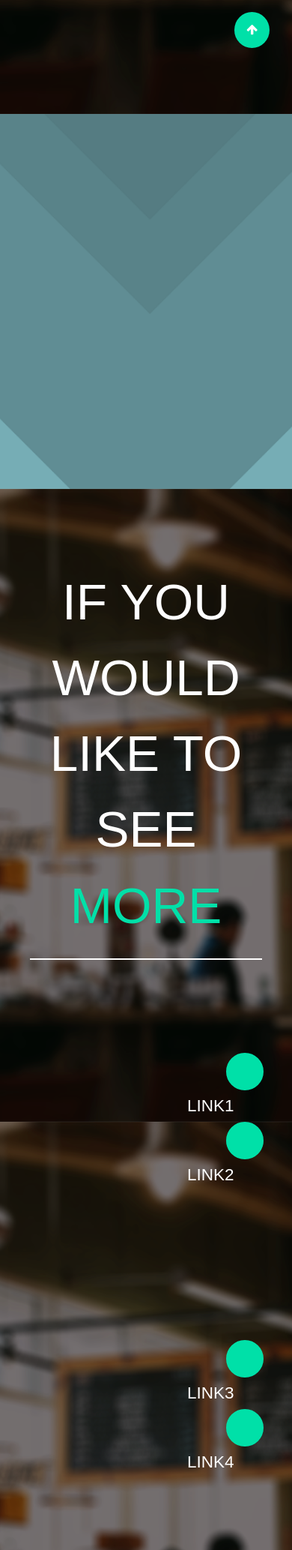
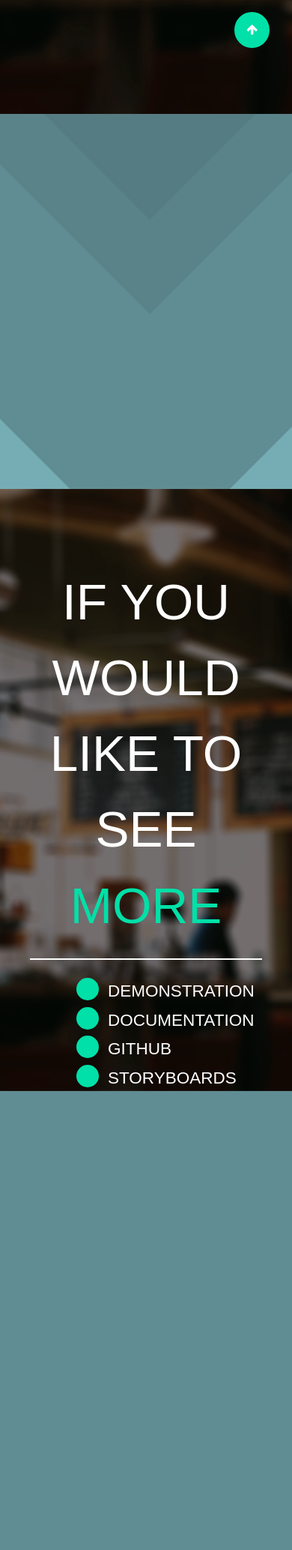
Before and after one commit to Aurenhardt/portfolio_project, a Django app: page /projects/ in a window 390 px wide. Shown: the part 760-2827 px from the top of the page at 75% size. After the commit the page ends 2215 px from the top, so only its background shows below. Run offline with Django 3.2, Linux system fonts and the light colour scheme; data that the repository does not hold is empty; some libraries are stand-ins or nearby versions; some web fonts are replaced.

Commit message:
More responsiveness code, I made the gallery more or less friendlier for mobile, same with projects page. Changes that responsiveness section in the css to activate on screens of less than 1080px, that is around the range when the original html starts to break and anything less than 1080px is acceptable with the current responsiveness css. Also finally added the link names so I can adjust the buttons for responsiveness.
TODO: Decide what to do with the buttons, ending up being the hardest thing to code for at the moment.

```diff
--- a/overviewpage/templates/overviewpage/gallery.html
+++ b/overviewpage/templates/overviewpage/gallery.html
@@ -46,7 +46,7 @@
 
 			     <div id="{{post.PostCategory}}" class="gallery-content" style="display: inline-block;">
 				    <div id="galleryImg">
-                                        <img id="myImg" src="{{post.image.url}}" alt="Test" width="400" height="400" onclick=ViewImage("{{post.image.url}}")>
+                                        <img id="myImg" src="{{post.image.url}}" alt="Test" onclick=ViewImage("{{post.image.url}}")>
                                     </div>
 			     </div>
 
--- a/overviewpage/templates/overviewpage/navbar.html
+++ b/overviewpage/templates/overviewpage/navbar.html
@@ -83,7 +83,15 @@
         </ul>
 
 	   <div class="lower-button-group">
-	      <ul>
+
+              <ul>
+               <li class="button-text-unit"><button class="button" href="#LINK1"></button><a>{{LINK1}}</a></li>
+               <li class="button-text-unit"><button class="button" href="#LINK1"></button><a>{{LINK2}}</a></li>
+               <li class="button-text-unit"><button class="button" href="#LINK1"></button><a>{{LINK3}}</a></li>
+               <li class="button-text-unit"><button class="button" href="#LINK1"></button><a>{{LINK4}}</a></li>
+              </ul>
+
+<!--	      <ul>
 	       <li class="button-text-unit"><button class="button" href="#LINK1"></button><a>{{LINK1}}</a></li>
 	       <li class="button-text-unit"><button class="button" href="#LINK1"></button><a>{{LINK2}}</a></li>
 	      </ul>
@@ -92,7 +100,7 @@
 	       <li class="button-text-unit"><button class="button" href="#LINK1"></button><a>{{LINK3}}</a></li>
 	       <li class="button-text-unit"><button class="button" href="#LINK1"></button><a>{{LINK4}}</a></li>
 	      </ul>
-
+-->
 	    </div>
 
     </div>
--- a/overviewpage/templates/overviewpage/projectpage.html
+++ b/overviewpage/templates/overviewpage/projectpage.html
@@ -32,7 +32,7 @@
 	{% block content %}
 	 <div class="gallery-container" style="padding-top:50px;">
                 <div class="title-card">
-			<div class="gallery">
+			<div id="projects" class="gallery">
 			{% for project in projects %}
 				<div id="{{project.ProjectCategory}}" class="gallery-content" style="display:hidden;">
                     			<div class="title-card">
@@ -46,7 +46,7 @@
 
 					<div class="project-container" style="display: hidden; padding:50px;">
                         	        	<div id="galleryImg" style="float:right; padding:10px;">
-                                	        	<img id="myImg" src="{{ project.image_first.url }}" style="padding-left:25px;" alt="Test" width="400" height="auto" onclick=ViewImage("{{post.image.url}}")>
+                                	        	<img id="projImg" src="{{ project.image_first.url }}" alt="Test" width="400" height="auto" onclick=ViewImage("{{post.image.url}}")>
                                 		</div>
 						<div class="proj-title">{{ project.subtitle_first }}</div>
 						<div class="proj-desc" style="display:inline">
@@ -57,7 +57,7 @@
 
 					<div class="project-container" style="display: hidden; padding:50px;">
                                 		<div id="galleryImg" style="float:left; padding:10px;">
-                                        		<img id="myImg" src="{{ project.image_secondary.url }}" style="padding-right:25px;" alt="Test" width="400" height="auto" onclick="ViewImage(&quot;&quot;)">
+                                        		<img id="projImg" src="{{ project.image_secondary.url }}" alt="Test" width="400" height="auto" onclick="ViewImage(&quot;&quot;)">
                                 		</div>
 						<div class="proj-title">{{ project.subtitle_second }}</div>
 						<div class="proj-desc" style="display: inline;">
--- a/overviewpage/views.py
+++ b/overviewpage/views.py
@@ -13,10 +13,10 @@ def home(request):
 		'pageTagline': 'ILLUSTRATOR | WEB DESIGNER | DEVELOPER',
 		'pageBottomTitle': 'MY ',
 		'pageBottomTitleHighlight': 'LINKS',
-		'LINK1': 'LINK1',
-		'LINK2': 'LINK2',
-		'LINK3': 'LINK3',
-		'LINK4': 'LINK4',
+		'LINK1': 'LINKEDIN',
+		'LINK2': 'INSTAGRAM',
+		'LINK3': 'GITHUB',
+		'LINK4': 'FIVERR',
 	}
 #Dictionary that contains a key 'posts' which is connected to the posts list at the beginning.
 
@@ -31,10 +31,10 @@ def gallery(request):
                 'pageTagline': 'A COLLECTION OF MY VARIOUS VISUAL WORKS',
                 'pageBottomTitle': 'MY ',
                 'pageBottomTitleHighlight': 'LINKS',
-                'LINK1': 'LINK1',
-                'LINK2': 'LINK2',
-                'LINK3': 'LINK3',
-                'LINK4': 'LINK4',
+                'LINK1': 'LINKEDIN',
+                'LINK2': 'INSTAGRAM',
+                'LINK3': 'GITHUB',
+                'LINK4': 'FIVERR',
 
 	}
 
@@ -48,10 +48,10 @@ def about(request):
 		'pageTagline': 'Lorem ipsum dolor sit amet, consectetur adipiscing elit, sed do eiusmod tempor incididunt ut labore et dolore magna aliqua. Ut enim ad minim veniam, quis nostrud exercitation ullamco laboris nisi ut aliquip ex ea commodo consequat. Duis aute irure dolor in reprehenderit in voluptate velit esse cillum dolore eu fugiat nulla pariatur. Excepteur sint occaecat cupidatat non proident, sunt in culpa qui officia deserunt mollit anim id est laborum. Lorem ipsum dolor sit amet, consectetur adipiscing elit, sed do eiusmod tempor incididunt ut labore et dolore magna aliqua. Ut enim ad minim veniam, quis nostrud exercitation ullamco laboris nisi ut aliquip ex ea commodo consequat. Duis aute irure dolor in reprehenderit in voluptate velit esse cillum dolore eu fugiat nulla pariatur. Excepteur sint occaecat cupidatat non proident, sunt in culpa qui officia deserunt mollit anim id est laborum. Lorem ipsum dolor sit amet, consectetur adipiscing elit, sed do eiusmod tempor incididunt ut labore et dolore magna aliqua. Ut enim ad minim veniam, quis nostrud exercitation ullamco laboris nisi ut aliquip ex ea commodo consequat. Duis aute irure dolor in reprehenderit in voluptate velit esse cillum dolore eu fugiat nulla pariatur. Excepteur sint occaecat cupidatat non proident, sunt in culpa qui officia deserunt mollit anim id est laborum.',
 		'pageBottomTitle': 'CONTACT ',
 		'pageBottomTitleHighlight': 'ME',
-		'LINK1': 'LINK5',
-		'LINK2': 'LINK6',
-		'LINK3': 'LINK7',
-		'LINK4': 'LINK8',
+		'LINK1': 'LINKEDIN',
+		'LINK2': 'INSTAGRAM',
+		'LINK3': 'GITHUB',
+		'LINK4': 'FIVERR',
 	}
 	return render(request,'overviewpage/aboutpage.html', context)
 
@@ -62,10 +62,10 @@ def links(request):
 		'pageTitleHighlight': 'MORE',
 		'pageBottomTitle': 'IF YOU WOULD LIKE TO SEE ',
 		'pageBottomTitleHighlight': 'MORE ',
-		'LINK1': 'LINK9',
-		'LINK2': 'LINK1',
-		'LINK3': 'LINK2',
-		'LINK4': 'LINK3',
+		'LINK1': 'LINKEDIN',
+		'LINK2': 'INSTAGRAM',
+		'LINK3': 'GITHUB',
+		'LINK4': 'FIVERR',
 	}
 	return render(request,'overviewpage/linkspage.html',context)
 
@@ -79,9 +79,9 @@ def projects(request):
 		'pageBottomTitle': 'IF YOU WOULD LIKE TO SEE ',
 		'proj-desc':'DESC PASSED THROUGH VIEW',
 		'pageBottomTitleHighlight': ' MORE',
-		'LINK1': 'LINK1',
-		'LINK2': 'LINK2',
-		'LINK3': 'LINK3',
-		'LINK4': 'LINK4',
+		'LINK1': 'DEMONSTRATION',
+		'LINK2': 'DOCUMENTATION',
+		'LINK3': 'GITHUB',
+		'LINK4': 'STORYBOARDS',
         }
         return render(request,'overviewpage/projectpage.html',context)
--- a/static/overviewpage/main.css
+++ b/static/overviewpage/main.css
@@ -43,6 +43,8 @@ body {
   border-radius: 5px;
   cursor: pointer;
   transition: 0.3s;
+  width:400px;
+  height:400px;
 }
 
 #myImg:hover {opacity: 0.7;}
@@ -271,6 +273,9 @@ body {
    font-style:italic;
 }
 
+#projImg{
+   padding:25px;
+}
 
 /*end Project Container*/
 
@@ -335,7 +340,8 @@ body {
 }
 
 .lower-button-group{
- padding-left: 100px;
+/* padding-left: 100px;*/
+  padding:50px;
 }
 
 .lower-button-group .button-text-unit{
@@ -343,6 +349,8 @@ body {
   padding-bottom:50px;
   padding-left:100px;
   padding-right:100px;
+  display:inline-block;
+
 }
 
 .lower-button-group ul{
@@ -415,7 +423,9 @@ body {
   padding: 14px 16px;
 }
 
-@media screen and (max-width: 600px){
+/* ==== Responsiveness Block ==== */
+
+@media screen and (max-width: 1080px){
   .title-card ul {text-align: center;}
   .title-card {font-size:50%;}
   .title-card a.tagline {font-size:125%;}
@@ -426,5 +436,59 @@ body {
         padding-bottom:50%;
 
   }
-  .button{width:300px;}
+  .parallax .title-card ul{
+    overflow:hidden;
+
+  }
+  .button{width:275px;}
+  .lower-button-group{
+    padding:0px;
+    display:block;
+  }
+  .lower-button-group ul{padding:0px;}
+  .lower-button-group ul li.button-text-unit{
+    padding:0px;
+    padding-left:100px;
+    text-align:center;
+    display:block;
+    text-align:left;
+  }
+    .lower-button-group ul li.button-text-unit a{
+    padding:0px;
+    padding-left:10px;
+    text-align:center;
+  }
+  .lower-button-group .button{
+    border-radius:50%;
+    height:30px;
+    width:30px;
+  }
+
+  #myImg {
+  width:200px;
+  height:200px;
+  }
+
+  #projects.gallery{
+    padding:0px;
+  }
+
+  #projImg
+  {
+    width:300px;
+    padding:0px;
+  }
+
+  #projects.gallery .gallery-content .title-card{
+  }
+
+  #projects.gallery .gallery-content .project-container{
+    display:inline;
+  }
+
+  p{
+   font-size:12px;
+  }
+
+
 }
```
Also changed, not shown: overviewpage/static/overviewpage/main.css (+67 -3 lines).
